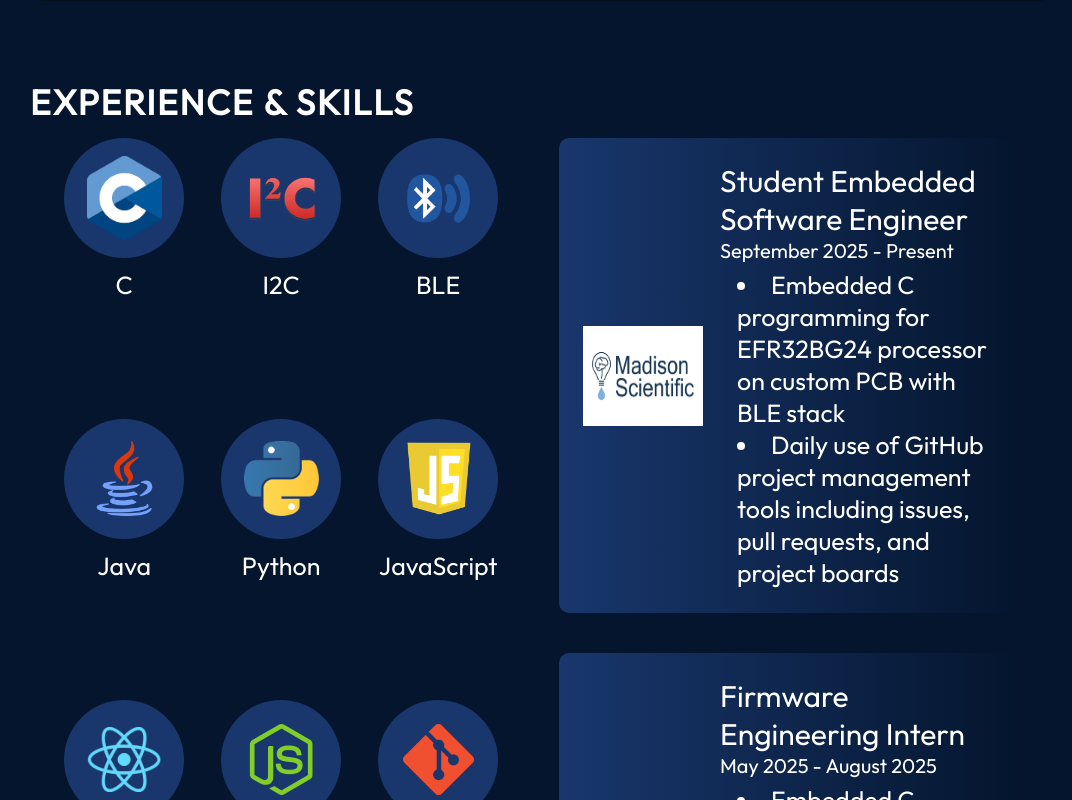
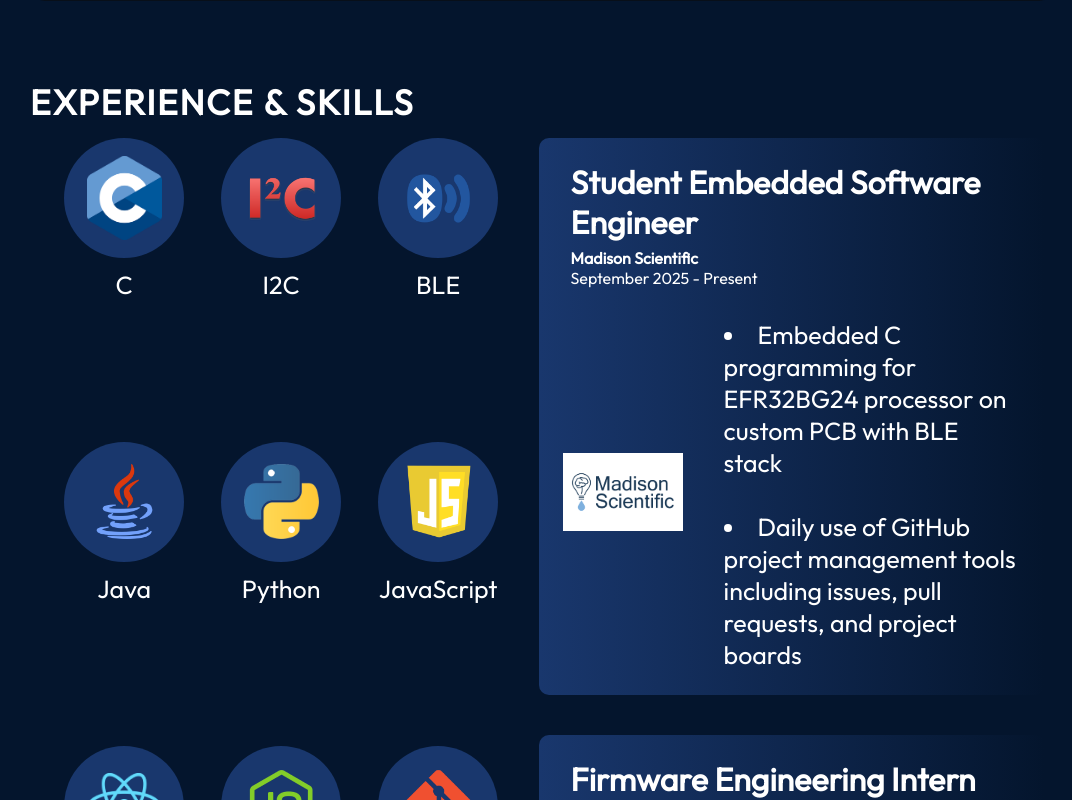
Before and after one commit to jewell-owen/Portfolio, a React (Vite) app in the folder portfolio/: page / in a window 1280 px wide. Shown: the part 1740-2540 px from the top of the page, without its empty margins (98-1170 px from the left). Built offline with nearby package versions, Linux system fonts and the light colour scheme.

Commit message:
Changes to history card layout and width. Gradient may stop too soon

```diff
--- a/portfolio/src/components/Experience/Experience.jsx
+++ b/portfolio/src/components/Experience/Experience.jsx
@@ -23,18 +23,28 @@ export const Experience = () => {
 <ul className={styles.history}>
     {
         history.map((historyItem, id) => {
-                            return (<li key={id} className={styles.historyItem}>
-                                <img src={`${import.meta.env.BASE_URL}assets/${historyItem.imageSrc}`}
-                                alt={`${historyItem.organisation} Logo`}>
-                                </img>
+            return (
+                <li key={id} className={styles.historyItem}>
+                    <div className={styles.historyHeader}>
+                        <h3>{historyItem.role}</h3>
+                        <h4>{historyItem.organisation}</h4>
+                        <p>{`${historyItem.startDate} - ${historyItem.endDate}`}</p>
+                    </div>
+                    <div className={styles.historyBody}>
+                        <img
+                            src={`${import.meta.env.BASE_URL}assets/${historyItem.imageSrc}`}
+                            alt={`${historyItem.organisation} Logo`}
+                        />
                         <div className={styles.historyItemDetails}>
-                                    <h3>{`${historyItem.role}`}</h3>
-                                    {/*- ${historyItem.organisation} */}
-                                    <p>{`${historyItem.startDate} - ${historyItem.endDate}`}</p>
-                                    <ul>{historyItem.experiences.map((expereince, id) => {
-                                        return <li key={id}>{expereince}</li>;
-                                    })}
+                            <ul>
+                                {historyItem.experiences.map((expereince, idx) => (
+                                    <React.Fragment key={idx}>
+                                        <li>{expereince}</li>
+                                        {idx !== historyItem.experiences.length - 1 && <br />}
+                                    </React.Fragment>
+                                ))}
                             </ul>
+                        </div>
                     </div>
                 </li>
             );
--- a/portfolio/src/components/Experience/Experience.module.css
+++ b/portfolio/src/components/Experience/Experience.module.css
@@ -61,37 +61,63 @@
     display: flex;
     flex-direction: column;
     gap: 40px;
+    position: relative;
+    left: -2%; /* Only moves history left, not skills */
 }
 
 .historyItem {
     display: flex;
-    flex-direction: row;
-    align-items: center;
+    flex-direction: column;
+    align-items: flex-start;
     gap: 17px;
     background: #19376d;
     background: linear-gradient(90deg, #19376d 0%, rgba(25,55,109,0) 100%);
     border-radius: 10px;
     padding: 24px;
+    width: calc(110%); /* Make cards 40px wider */
+}
+
+.historyBody {
+    display: flex;
+    flex-direction: row;
+    align-items: center; /* Center image vertically */
+    width: 100%;
+    gap: 24px;
 }
 
 .historyItem img {
     width: 120px;
     height: 100px;
-    /* object-fit: contain; */
+    object-fit: contain;
+    flex-shrink: 0;
 }
 
 .historyItemDetails {
     font-family: var(--font-roboto);
+    flex: 1;
 }
 
-.historyItemDetails h3 {
-    font-size: 30px;
-    font-weight: 500;
+.historyHeader {
+    width: 100%;
+    display: flex;
+    flex-direction: column;
+    align-items: flex-start;
+    margin-bottom: 0.5rem;
+    margin-left: 8px; /* Shift header farther left */
 }
 
-.historyItemDetails p {
-    font-size: 20px;
-    font-weight: 300;
+.historyHeader h3 {
+    font-size: 2rem;
+    font-weight: bold;
+    text-align: left;
+    margin: 0 0 6px 0; /* 6px gap below h3 */
+    padding-left: 0;
+}
+
+.historyHeader p {
+    text-align: left;
+    margin: 0;
+    padding-left: 0;
 }
 
 .historyItemDetails ul {
```
Lines whose indentation alone changed are shown as unchanged.
